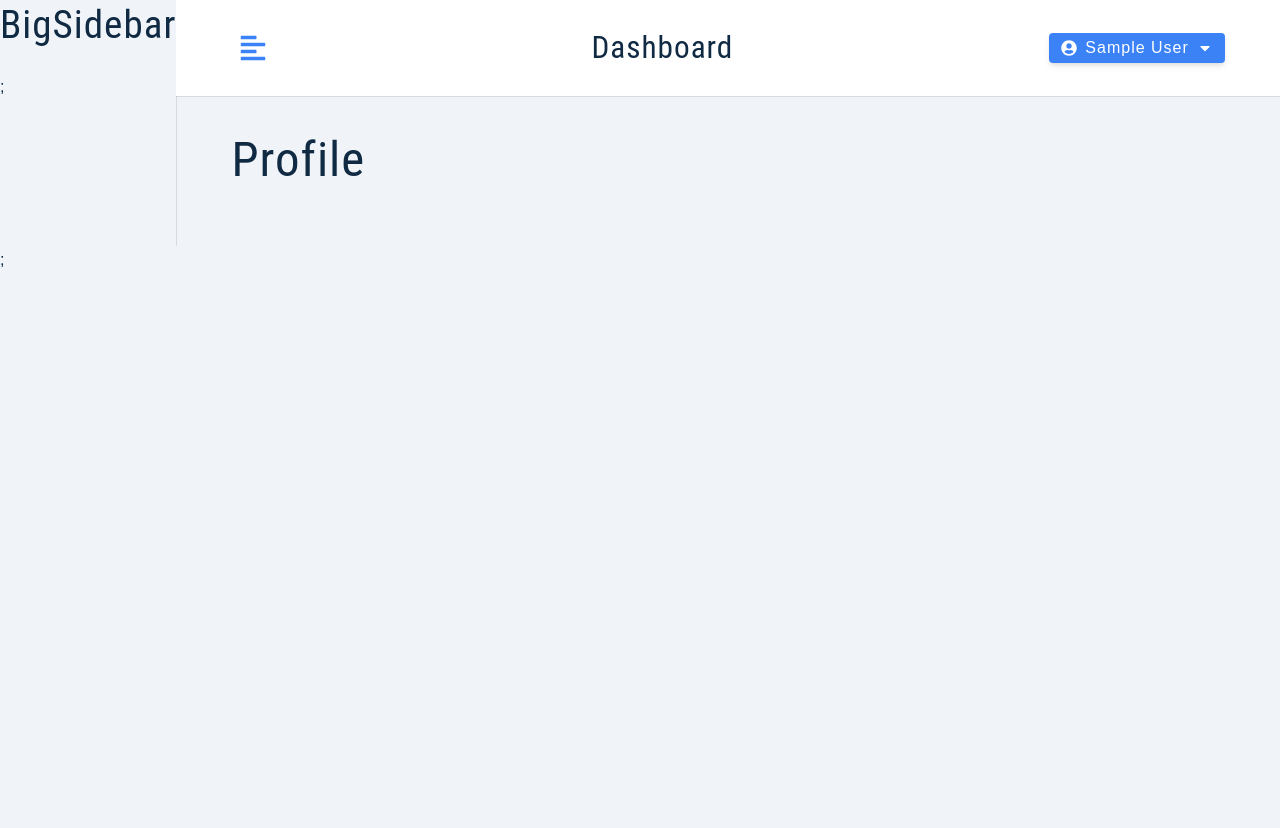
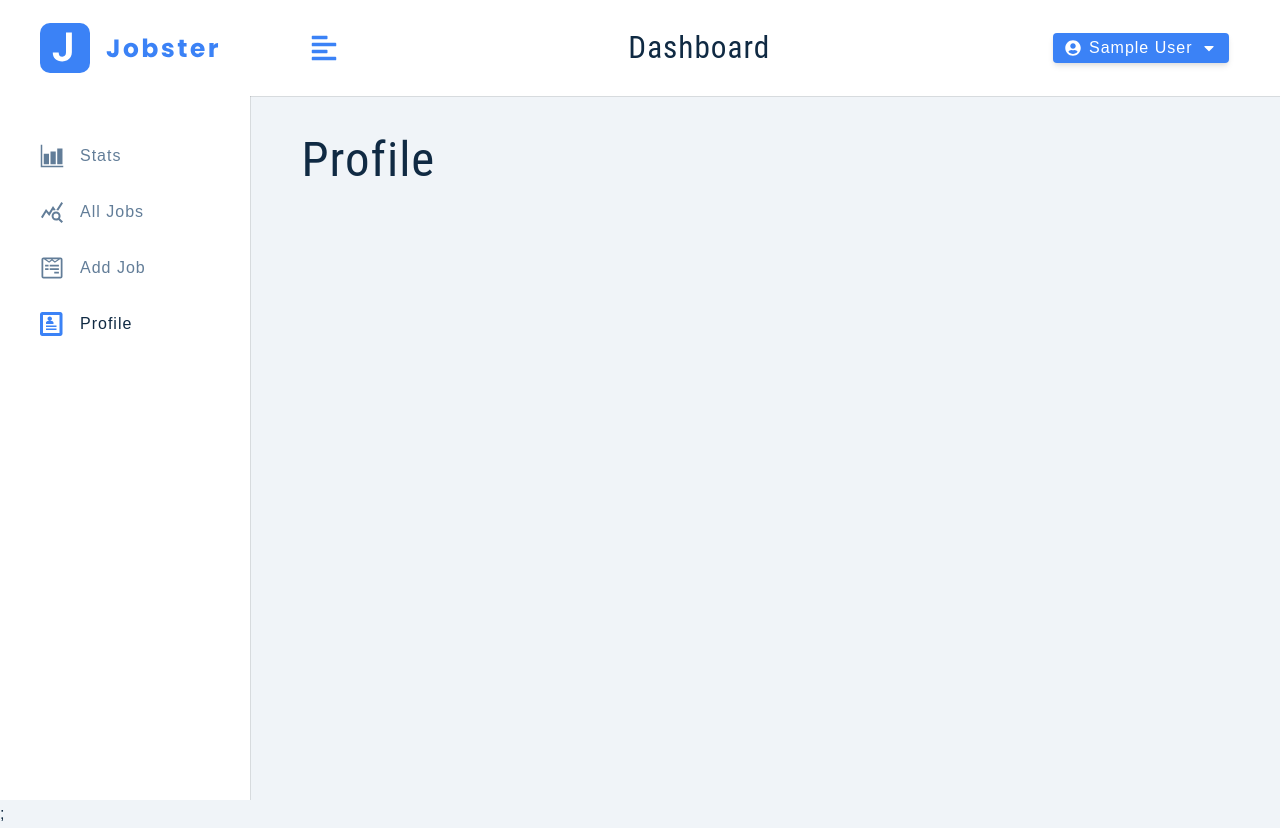
Before and after one commit to jeff-lanoue/Jobster, a React (Create React App) app: page /profile in a window 1280 px wide. Before the commit the page ends 800 px from the top, so only its background shows below. Built offline with nearby package versions, Linux system fonts and the light colour scheme; sample sign-in values are in the browser's storage.

Commit message:
Finished the Shared Layout - compled Nav

```diff
--- a/src/App.js
+++ b/src/App.js
@@ -1,5 +1,5 @@
 import { BrowserRouter, Routes, Route } from "react-router-dom";
-import { Landing, Error, Register } from "./pages";
+import { Landing, Error, Register, ProtectedRoute } from "./pages";
 import { ToastContainer } from "react-toastify";
 import "react-toastify/dist/ReactToastify.css";
 import {
@@ -14,7 +14,14 @@
     return (
         <BrowserRouter>
             <Routes>
-                <Route path="/" element={<SharedLayout />}>
+                <Route
+                    path="/"
+                    element={
+                        <ProtectedRoute>
+                            <SharedLayout />
+                        </ProtectedRoute>
+                    }
+                >
                     <Route index element={<Stats />} />
                     <Route path="all-jobs" element={<AllJobs />} />
                     <Route path="add-job" element={<AddJob />} />
--- a/src/components/BigSidebar.js
+++ b/src/components/BigSidebar.js
@@ -1,10 +1,28 @@
+import NavLinks from "./NavLinks";
+import Logo from "../components/Logo";
 import Wrapper from "../assets/wrappers/BigSidebar";
-function BigSidebar() {
+import { useSelector } from "react-redux";
+
+const BigSidebar = () => {
+    const { isSidebarOpen } = useSelector((store) => store.user);
     return (
         <Wrapper>
-            <h2>BigSidebar</h2>;
+            <div
+                className={
+                    isSidebarOpen
+                        ? "sidebar-container "
+                        : "sidebar-container show-sidebar"
+                }
+            >
+                <div className="content">
+                    <header>
+                        <Logo />
+                    </header>
+                    <NavLinks />
+                </div>
+            </div>
         </Wrapper>
     );
-}
+};
 
 export default BigSidebar;
--- a/src/components/NavBar.js
+++ b/src/components/NavBar.js
@@ -4,7 +4,7 @@
 import { useState } from "react";
 
 import { useDispatch, useSelector } from "react-redux";
-import { toggleSidebar } from "../features/user/userSlice";
+import { toggleSidebar, logoutUser } from "../features/user/userSlice";
 
 function NavBar() {
     const [showLogout, setShowLogout] = useState(false);
@@ -31,7 +31,7 @@
                         onClick={() => setShowLogout(!showLogout)}
                     >
                         <FaUserCircle />
-                        {user.name}
+                        {user?.name}
                         <FaCaretDown />
                     </button>
                     <div
@@ -42,9 +42,7 @@
                         <button
                             type="button"
                             className="dropdown-btn"
-                            onClick={() => {
-                                console.log("logout user");
-                            }}
+                            onClick={() => dispatch(logoutUser())}
                         >
                             logout
                         </button>
--- /dev/null
+++ b/src/components/NavLinks.js
@@ -0,0 +1,28 @@
+import { NavLink } from "react-router-dom";
+import links from "../utils/links";
+
+const NavLinks = (toggleSidebar) => {
+    return (
+        <div className="nav-links">
+            {links.map((link) => {
+                const { text, path, id, icon } = link;
+
+                return (
+                    <NavLink
+                        to={path}
+                        className={({ isActive }) =>
+                            isActive ? "nav-link active" : "nav-link"
+                        }
+                        key={id}
+                        onClick={toggleSidebar}
+                    >
+                        <span className="icon">{icon}</span>
+                        {text}
+                    </NavLink>
+                );
+            })}
+        </div>
+    );
+};
+
+export default NavLinks;
--- a/src/components/SmallSidebar.js
+++ b/src/components/SmallSidebar.js
@@ -1,8 +1,36 @@
 import Wrapper from "../assets/wrappers/SmallSidebar";
+import { FaTimes } from "react-icons/fa";
+import Logo from "./Logo";
+import { useSelector, useDispatch } from "react-redux";
+import { toggleSidebar } from "../features/user/userSlice";
+import NavLinks from "./NavLinks";
+
 function SmallSidebar() {
+    const { isSidebarOpen } = useSelector((store) => store.user);
+    const dispatch = useDispatch();
+    const toggle = () => {
+        dispatch(toggleSidebar());
+    };
+
     return (
         <Wrapper>
-            <h2>SmallSidebar</h2>;
+            <div
+                className={
+                    isSidebarOpen
+                        ? "sidebar-container show-sidebar"
+                        : "sidebar-container"
+                }
+            >
+                <div className="content">
+                    <button className="close-btn" onClick={() => toggle()}>
+                        <FaTimes />
+                    </button>
+                    <header>
+                        <Logo />
+                    </header>
+                    <NavLinks toggleSidebar={toggle} />
+                </div>
+            </div>
         </Wrapper>
     );
 }
--- a/src/features/user/userSlice.js
+++ b/src/features/user/userSlice.js
@@ -44,6 +44,11 @@
     reducers: {
         toggleSidebar: (state) => {
             state.isSidebarOpen = !state.isSidebarOpen;
+        },
+        logoutUser: (state) => {
+            state.user = null;
+            state.isSidebarOpen = false;
+            removeUserFromLocalStorage();
         },
     },
     extraReducers: (builder) => {
@@ -126,5 +131,5 @@
     // },
 });
 
-export const { toggleSidebar } = userSlice.actions;
+export const { toggleSidebar, logoutUser } = userSlice.actions;
 export default userSlice.reducer;
--- /dev/null
+++ b/src/pages/ProtectedRoute.js
@@ -0,0 +1,11 @@
+import { Navigate } from "react-router-dom";
+import { useSelector } from "react-redux";
+const ProtectedRoute = ({ children }) => {
+    const { user } = useSelector((store) => store.user);
+    if (!user) {
+        return <Navigate to="/landing" />;
+    }
+    return children;
+};
+
+export default ProtectedRoute;
--- a/src/pages/index.js
+++ b/src/pages/index.js
@@ -1,5 +1,6 @@
 import Error from "./Error";
 import Register from "./Register";
 import Landing from "./Landing";
+import ProtectedRoute from "./ProtectedRoute";
 
-export { Landing, Register, Error };
+export { Landing, Register, Error, ProtectedRoute };
--- /dev/null
+++ b/src/utils/links.js
@@ -0,0 +1,33 @@
+import { IoBarChartSharp } from "react-icons/io5";
+import { MdQueryStats } from "react-icons/md";
+import { FaWpforms } from "react-icons/fa";
+import { ImProfile } from "react-icons/im";
+
+const links = [
+    {
+        id: 1,
+        text: "stats",
+        path: "/",
+        icon: <IoBarChartSharp />,
+    },
+    {
+        id: 2,
+        text: "all jobs",
+        path: "all-jobs",
+        icon: <MdQueryStats />,
+    },
+    {
+        id: 3,
+        text: "add job",
+        path: "add-job",
+        icon: <FaWpforms />,
+    },
+    {
+        id: 4,
+        text: "profile",
+        path: "profile",
+        icon: <ImProfile />,
+    },
+];
+
+export default links;
```
